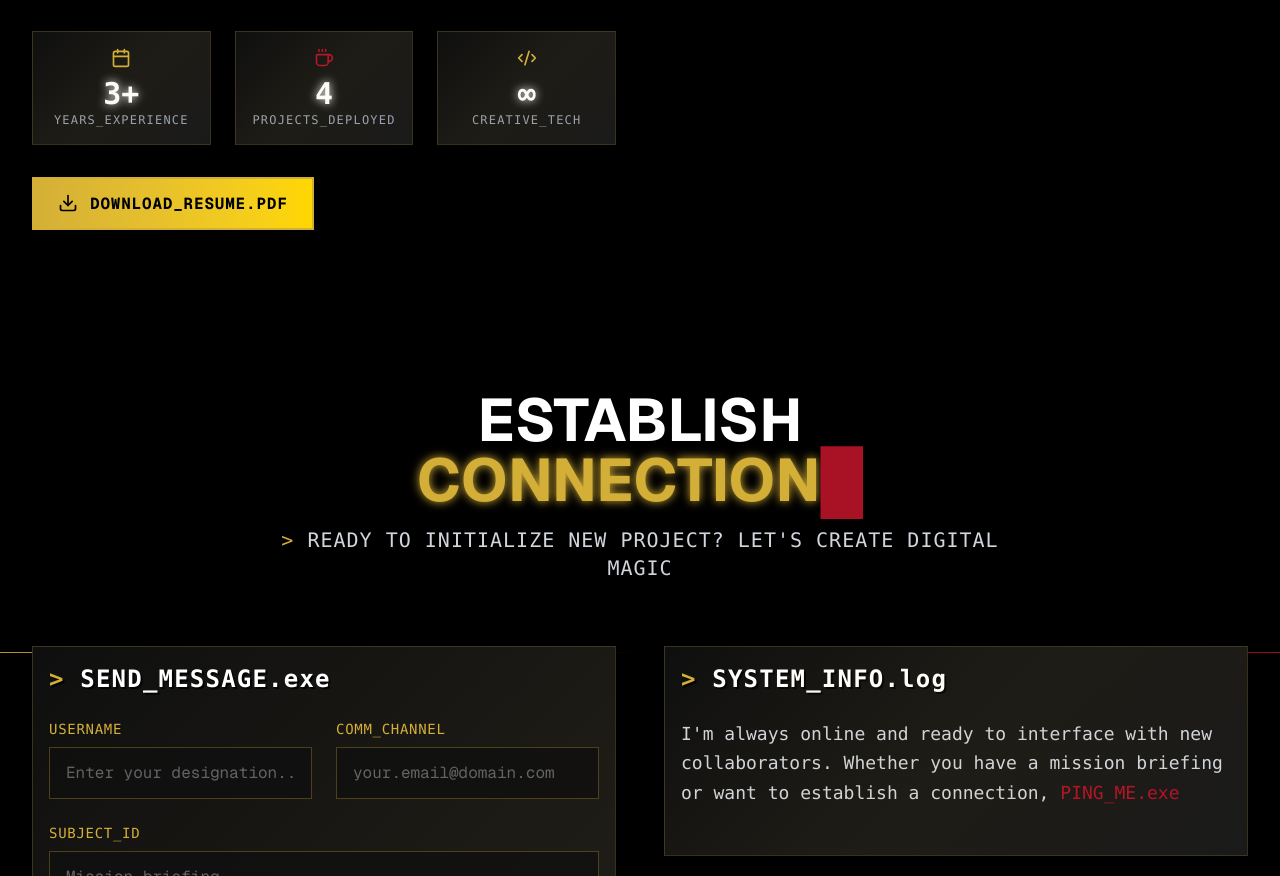
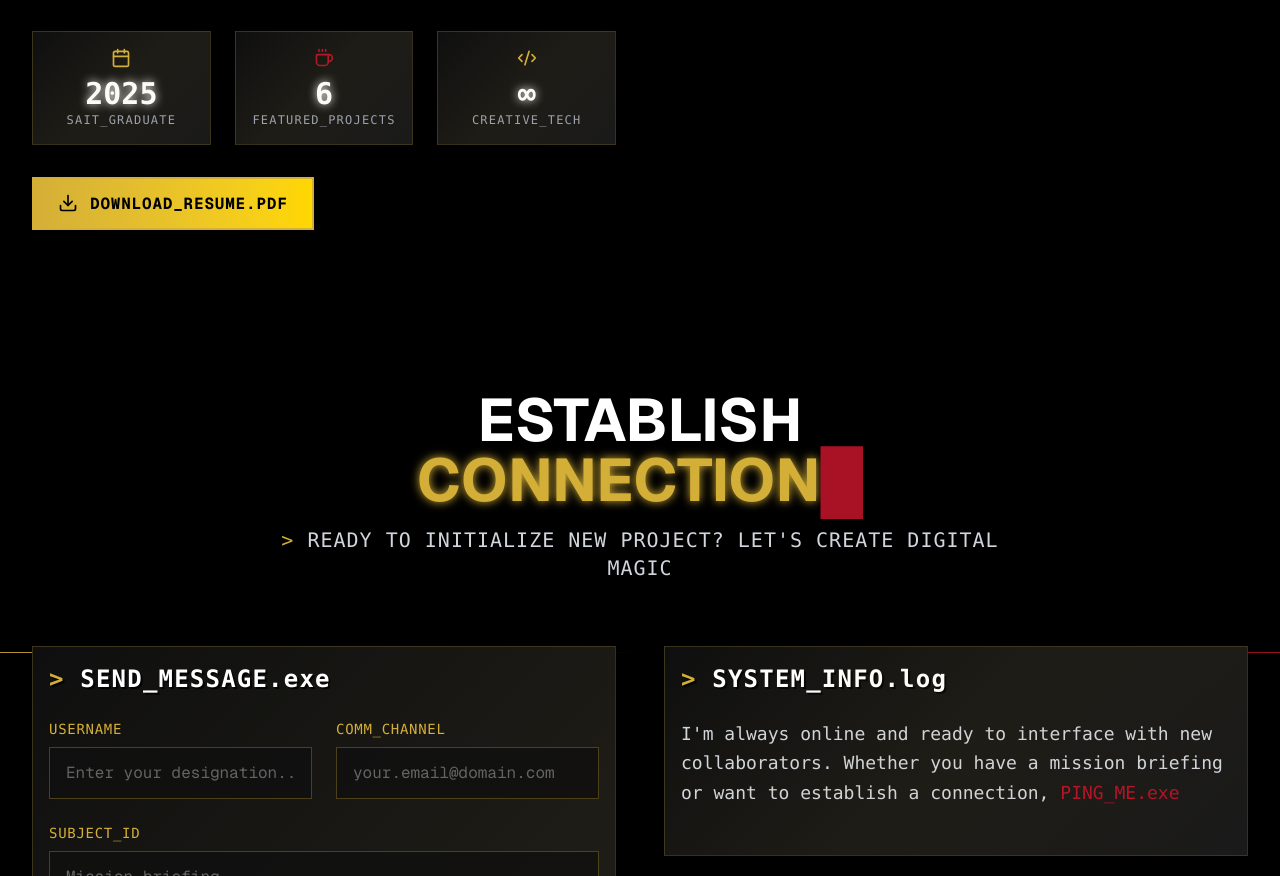
Before and after one commit to Rectrix-21/portfolio-site, a Next.js app: page / in a window 1280 px wide. Shown: the part 5414-6290 px from the top of the page. Built offline with nearby package versions, Linux system fonts and the light colour scheme.

Commit message:
Correct portfolio stats to verified education and featured work

```diff
--- a/src/components/About.tsx
+++ b/src/components/About.tsx
@@ -14,14 +14,14 @@ import {
 const About = () => {
   const stats = [
     {
-      number: "3+",
-      label: "YEARS_EXPERIENCE",
+      number: "2025",
+      label: "SAIT_GRADUATE",
       icon: <Calendar className="w-5 h-5" />,
       color: "text-[#D4AF37]",
     },
     {
-      number: "4",
-      label: "PROJECTS_DEPLOYED",
+      number: "6",
+      label: "FEATURED_PROJECTS",
       icon: <Coffee className="w-5 h-5" />,
       color: "text-[#B11226]",
     },
```
